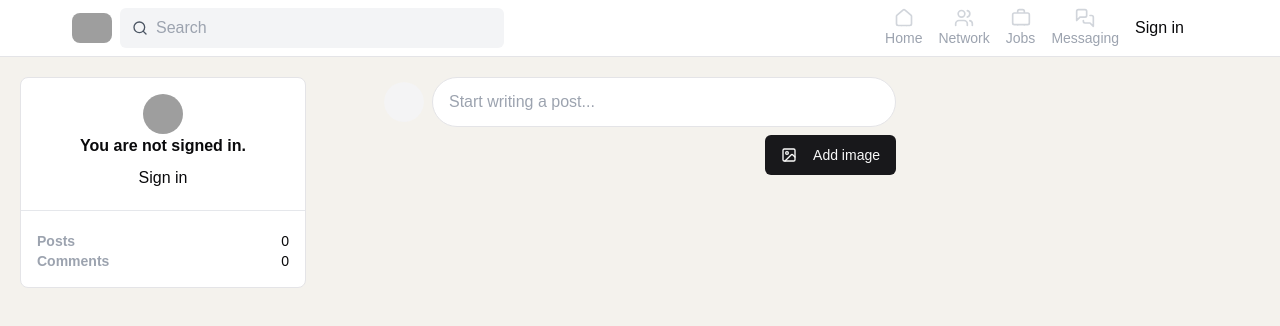
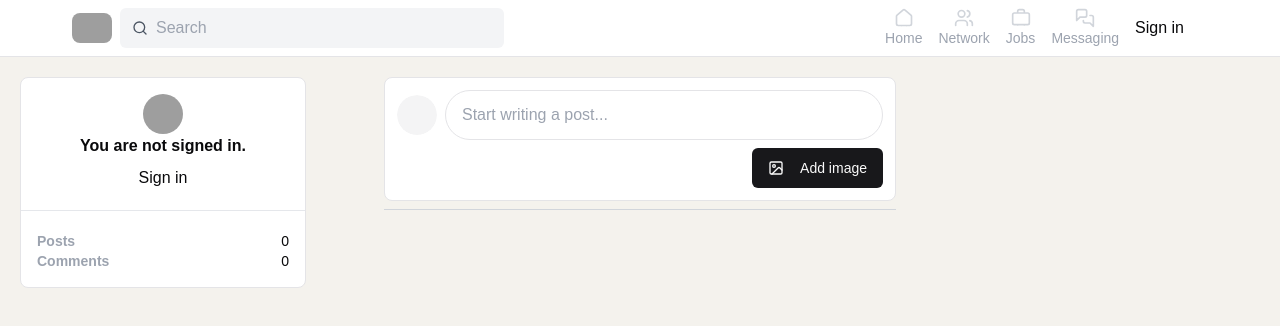
Before and after one commit to cruse-charles/NextJS_Linkedin, a Next.js app: page / in a window 1280 px wide. Shown: the top 326 px of the page. Built offline with nearby package versions, Linux system fonts and the light colour scheme; no server answers; grey boxes are pictures that could not be loaded.

Commit message:
added post form submission

```diff
--- a/components/PostForm.tsx
+++ b/components/PostForm.tsx
@@ -11,6 +11,24 @@ const PostForm = () => {
     const fileInputRef = useRef<HTMLInputElement>(null);
     const [preview, setPreview] = useState<string | null>(null);
 
+    const handlePostAction = async (formData: FormData) => {
+        const formDataCopy = formData
+        ref.current?.reset();
+
+        const text = formDataCopy.get('postInput') as string;
+        if (!text.trim()) {
+            throw new Error("Post Input is required");
+        }
+
+        setPreview(null);
+
+        try {
+            await createPostAction(formDataCopy)
+        } catch (error) {
+            console.error('Error creating new post: ', error);
+        }
+    };
+
     const handleImageChange = (e: React.ChangeEvent<HTMLInputElement>) => {
         const file = e.target.files?.[0]
         if (file) {
@@ -19,8 +37,13 @@ const PostForm = () => {
     };
 
   return (
-    <div>
-        <form ref={ref} action=''>
+    <div className="mb-2">
+        <form ref={ref} action={(formData) => {
+            // Handle form submission with server action
+            handlePostAction(formData);
+
+            // Toast notification based on promise above
+        }} className="p-3 bg-white rounded-lg border">
             <div className="flex items-center space-x-2">
                 <Avatar>
                     <AvatarImage src={user?.imageUrl} />
@@ -55,6 +78,8 @@ const PostForm = () => {
                 )}
             </div>
         </form>
+
+        <hr className="mt-2 border-gray-300"/>
     </div>
   )
 }
```
